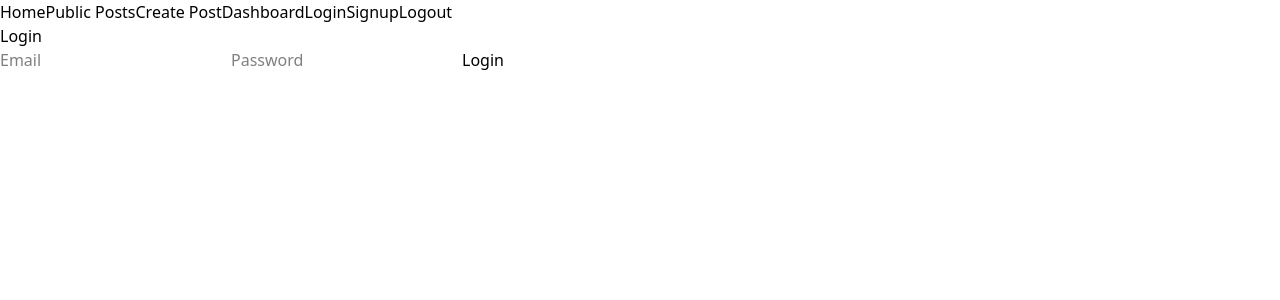
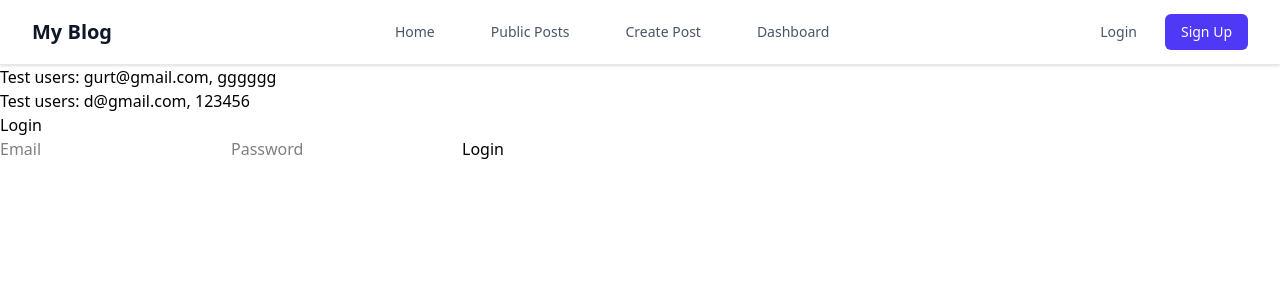
Before and after one commit to dzhan111/ideal-potato, a Next.js app: page /auth/login in a window 1280 px wide. Shown: the top 300 px of the page. Built offline with nearby package versions, Linux system fonts and the light colour scheme; no server answers.

Commit message:
added home and public posts to public routes

```diff
--- a/app/auth/login/page.tsx
+++ b/app/auth/login/page.tsx
@@ -20,8 +20,8 @@ export default function Login() {
 
         try {
             const { error } = await supabase.auth.signInWithPassword({
-                email: 'd@gmail.com',
-                password: '123456'
+                email: email,
+                password: password
             });
 
             if (error) {
@@ -40,6 +40,8 @@ export default function Login() {
 
     return (
         <div>
+            <p>Test users: gurt@gmail.com, gggggg</p>
+            <p>Test users: d@gmail.com, 123456</p>
             <h1>Login</h1>
             <input placeholder='Email' onChange={(e) => setEmail(e.target.value)}></input>
             <input placeholder='Password' onChange={(e) => setPassword(e.target.value)}></input>
--- a/app/dashboard/page.tsx
+++ b/app/dashboard/page.tsx
@@ -21,7 +21,11 @@ export default async function Dashboard() {
 
     // Get user data
     const { data: { user } } = await supabase.auth.getUser()
-    const { data: posts } = await supabase.from('posts').select("*").eq('author_id', user?.id)
+    const { data: posts } = await supabase
+        .from('posts')
+        .select("*")
+        .eq('author_id', user?.id)
+        .order('created_at', { ascending: false })
 
     return (
         <>
--- a/app/posts/[id]/page.tsx
+++ b/app/posts/[id]/page.tsx
@@ -1,7 +1,7 @@
 export default function PostPage({ params }: { params: { id: string } }) {
     return (
         <div>
-            <h1>Post {params.id}</h1>
+            <h1>Post ID: {params.id}</h1>
         </div>
     )
 }
--- a/app/posts/public/page.tsx
+++ b/app/posts/public/page.tsx
@@ -1,16 +1,22 @@
 import Post from "@/components/post"
 import { createClient } from "@/utils/supabase/server"
+import Link from "next/link"
 
 export default async function PublicPosts() {
     const supabase = createClient()
-    const { data: posts } = await supabase.from('posts').select("*").eq('published', true)
-
+    const { data: posts } = await supabase
+        .from('posts')
+        .select("*")
+        .eq('published', true)
+        .order('created_at', { ascending: false })
 
     return (
         <div>
             {posts?.map((post) => (
                 <div key={post.id}>
+
                     <Post post={post} />
+
                 </div>
             ))}
         </div>
--- /dev/null
+++ b/app/profile/[id]/page.tsx
@@ -0,0 +1,7 @@
+export default function ProfilePage({ params }: { params: { id: string } }) {
+    return (
+        <div>
+            <h1>Profile {params.id}</h1>
+        </div>
+    )
+}
--- a/components/navbar.tsx
+++ b/components/navbar.tsx
@@ -1,14 +1,57 @@
+import Link from 'next/link'
+
 export default function Navbar() {
     return (
-        <div>
+        <nav className="bg-white shadow-sm border-b border-gray-200">
+            <div className="max-w-7xl mx-auto px-4 sm:px-6 lg:px-8">
+                <div className="flex justify-between items-center h-16">
+                    {/* Logo/Brand */}
+                    <div className="flex-shrink-0">
+                        <Link href="/" className="text-xl font-bold text-gray-900 hover:text-indigo-600">
+                            My Blog
+                        </Link>
+                    </div>
 
-            <a href="/">Home</a>
-            <a href="/posts/public">Public Posts</a>
-            <a href="/posts/create">Create Post</a>
-            <a href="/dashboard">Dashboard</a>
-            <a href="/auth/login">Login</a>
-            <a href="/auth/signup">Signup</a>
-            <a href="/auth/logout">Logout</a>
-        </div>
+                    {/* Navigation Links */}
+                    <div className="hidden md:block">
+                        <div className="ml-10 flex items-baseline space-x-8">
+                            <Link href="/" className="text-gray-600 hover:text-gray-900 px-3 py-2 rounded-md text-sm font-medium transition-colors">
+                                Home
+                            </Link>
+                            <Link href="/posts/public" className="text-gray-600 hover:text-gray-900 px-3 py-2 rounded-md text-sm font-medium transition-colors">
+                                Public Posts
+                            </Link>
+                            <Link href="/posts/create" className="text-gray-600 hover:text-gray-900 px-3 py-2 rounded-md text-sm font-medium transition-colors">
+                                Create Post
+                            </Link>
+                            <Link href="/dashboard" className="text-gray-600 hover:text-gray-900 px-3 py-2 rounded-md text-sm font-medium transition-colors">
+                                Dashboard
+                            </Link>
+                        </div>
+                    </div>
+
+                    {/* Auth Links */}
+                    <div className="hidden md:block">
+                        <div className="ml-4 flex items-center space-x-4">
+                            <Link href="/auth/login" className="text-gray-600 hover:text-gray-900 px-3 py-2 rounded-md text-sm font-medium transition-colors">
+                                Login
+                            </Link>
+                            <Link href="/auth/signup" className="bg-indigo-600 hover:bg-indigo-700 text-white px-4 py-2 rounded-md text-sm font-medium transition-colors">
+                                Sign Up
+                            </Link>
+                        </div>
+                    </div>
+
+                    {/* Mobile menu button */}
+                    <div className="md:hidden">
+                        <button className="text-gray-600 hover:text-gray-900 p-2">
+                            <svg className="h-6 w-6" fill="none" viewBox="0 0 24 24" stroke="currentColor">
+                                <path strokeLinecap="round" strokeLinejoin="round" strokeWidth={2} d="M4 6h16M4 12h16M4 18h16" />
+                            </svg>
+                        </button>
+                    </div>
+                </div>
+            </div>
+        </nav>
     )
 }
--- a/components/post.tsx
+++ b/components/post.tsx
@@ -1,16 +1,44 @@
+import Link from "next/link";
+
 export default function Post({ post }: { post: any }) {
+    return (
+        <article className='bg-white border border-gray-200 mx-auto max-w-2xl mt-5 rounded-lg p-6 shadow-sm hover:shadow-md transition-shadow'>
+            <Link href={`/posts/${post.id}`}>
+                <h2 className='text-xl font-semibold text-gray-900 mb-2'>{post.title}</h2>
+            </Link>
 
-    return (
-        <div className='border-2 border-gray-300 p-4 rounded-md'>
-            <h2>{post.title}</h2>
-            <p>Author: {post.username}</p>
-            <p>Date: {post.created_at}</p>
-            <p>{post.excerpt}</p>
-            <p>{post.content}</p>
-            <p>Comments: {post.comments}</p>
-            <a> Comments </a>
-            <p>Likes: {post.likes}</p>
 
-        </div>
+            <div className='flex items-center text-sm text-gray-600 mb-3 space-x-4'>
+                <span>{post.username}</span>
+                <span></span>
+                <span>{new Date(post.created_at).toLocaleDateString()}</span>
+            </div>
+
+            {post.excerpt && (
+                <p className='text-gray-700 mb-3 italic'>{post.excerpt}</p>
+            )}
+
+            <div className='text-gray-800 mb-4 leading-relaxed'>
+                {post.content}
+            </div>
+
+            <div className='flex items-center justify-between pt-4 border-t border-gray-100'>
+                <div className='flex items-center space-x-6 text-sm text-gray-600'>
+                    <span className='flex items-center'>
+                        <span className='mr-1'>💬</span>
+                        {post.comments} comments
+                    </span>
+                    <span className='flex items-center'>
+                        <span className='mr-1'>❤️</span>
+                        {post.likes} likes
+                    </span>
+                </div>
+                <Link href={`/posts/${post.id}`}>
+                    <button className='text-indigo-600 hover:cursor-pointer text-sm font-medium'>
+                        View Comments
+                    </button>
+                </Link>
+            </div>
+        </article>
     )
 }
--- a/middleware.ts
+++ b/middleware.ts
@@ -35,10 +35,16 @@ export async function middleware(request: NextRequest) {
         data: { user },
     } = await supabase.auth.getUser()
 
+    // Define public routes that don't require authentication
+    const publicRoutes = ['/', '/posts/public']
+    const isPublicRoute = publicRoutes.some(route =>
+        request.nextUrl.pathname === route || request.nextUrl.pathname.startsWith(route + '/')
+    )
+
     if (
         !user &&
         !request.nextUrl.pathname.startsWith('/auth') &&
-        !request.nextUrl.pathname.startsWith('/api')
+        !isPublicRoute
     ) {
         // no user, potentially respond by redirecting the user to the login page
         const url = request.nextUrl.clone()
--- a/package.json
+++ b/package.json
@@ -14,7 +14,8 @@
     "@supabase/supabase-js": "^2.49.8",
     "next": "15.3.2",
     "react": "^19.0.0",
-    "react-dom": "^19.0.0"
+    "react-dom": "^19.0.0",
+    "react-icons": "^5.5.0"
   },
   "devDependencies": {
     "@eslint/eslintrc": "^3",
```
Also changed, not shown: 1 other file (tests, documents, lock files or other folders).
